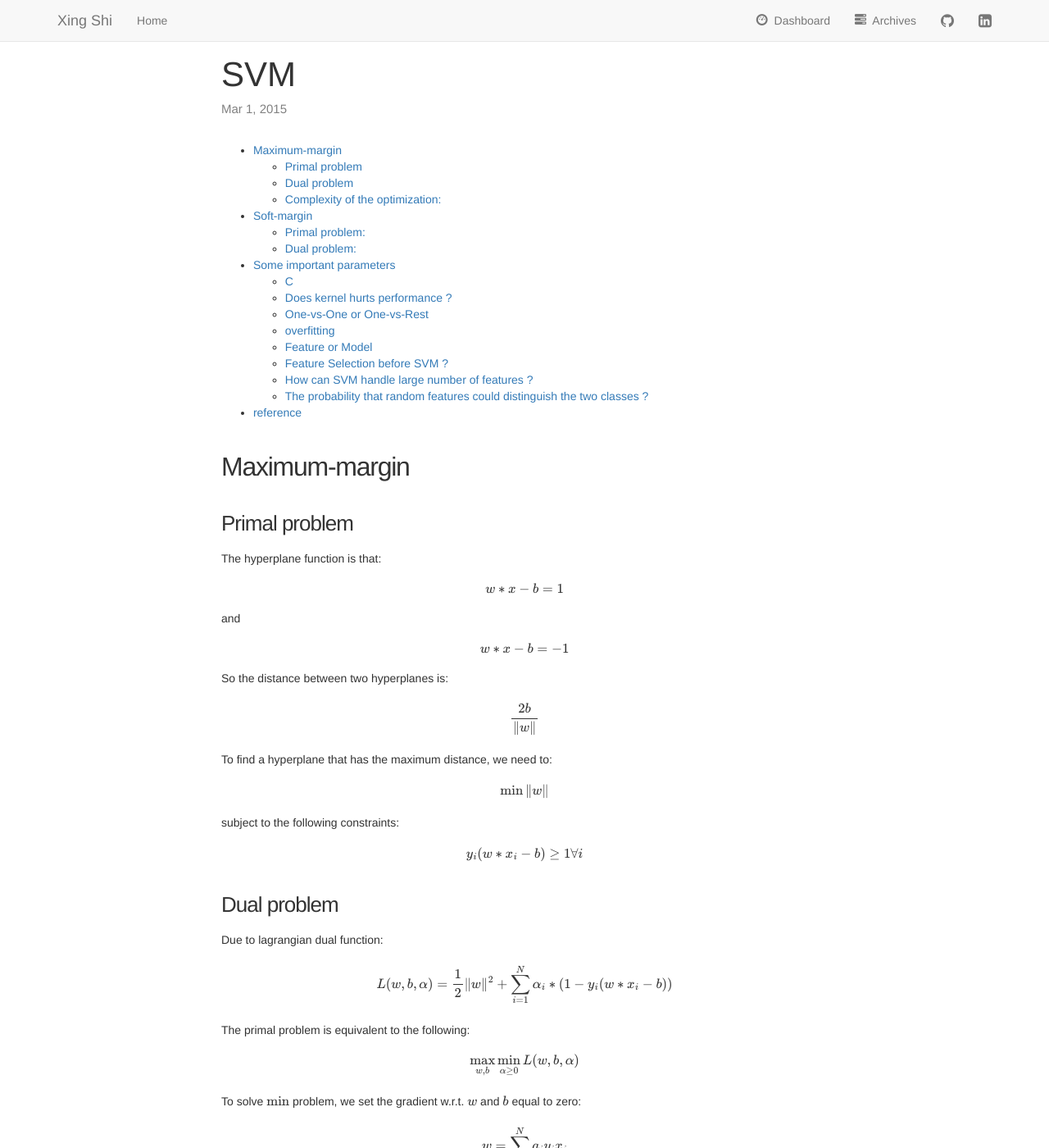
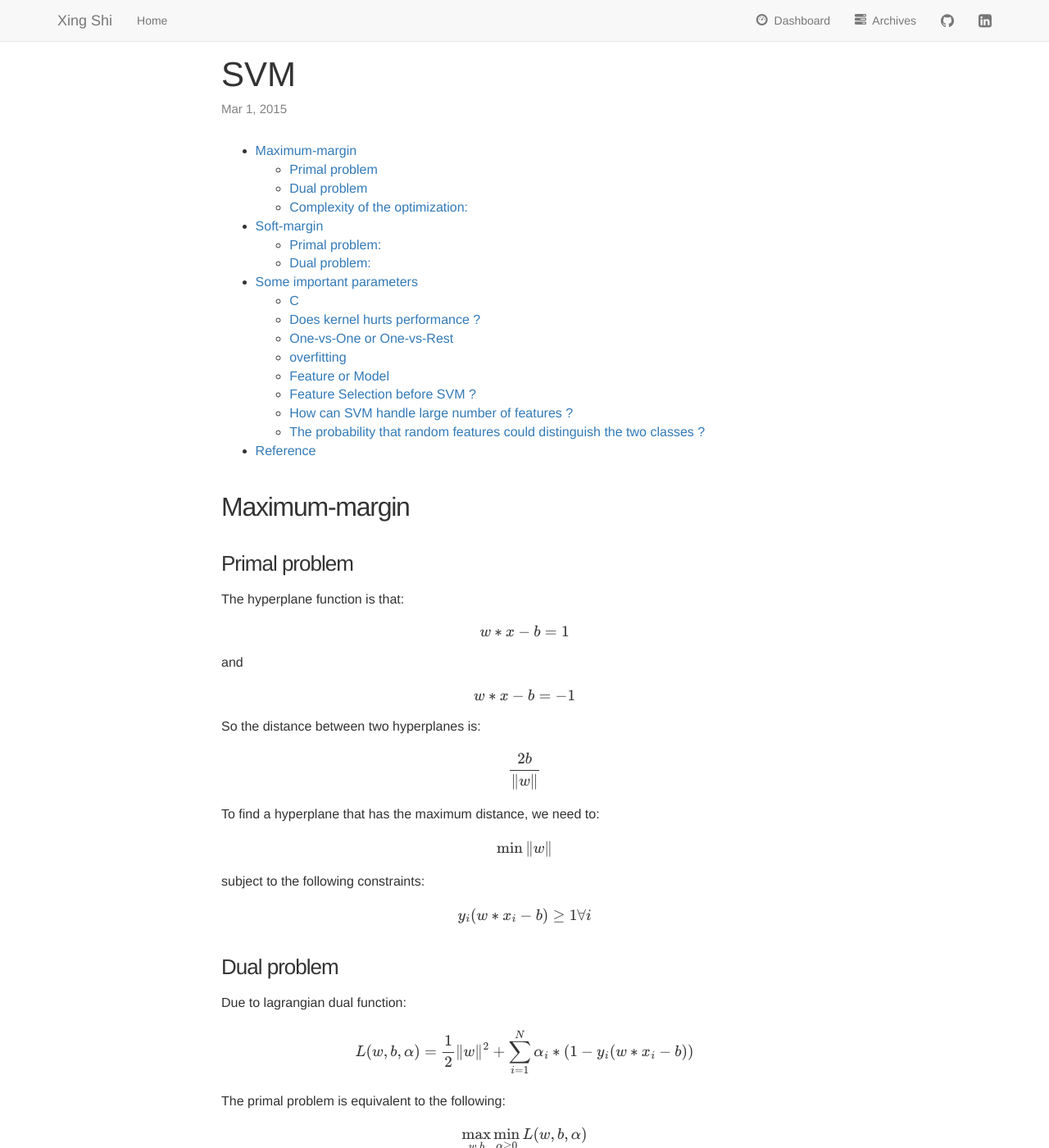
Before and after one commit to shixing/shixing.github.io, a Jekyll site: the page built from _posts/2015-03-01-SVM.md, in a window 1280 px wide and 1400 px high. Shown: the whole window at 82% size. Built offline with Jekyll 4.4.1, drawn with Linux system fonts in a browser that asks for light colours; nearby versions of some CDN libraries; formulas are drawn with MathJax 3; some of the changed text lies outside the part shown.

```diff
--- a/_posts/2015-03-01-SVM.md
+++ b/_posts/2015-03-01-SVM.md
@@ -10,7 +10,9 @@ categories: summary
 
 
 ## Maximum-margin
+
 ### Primal problem
+
 The hyperplane function is that:
 
 $$w*x - b = 1$$
@@ -73,7 +75,7 @@ However, sometimes, there is no hyperplane that can split the data. We need to t
 
 $$y_i(w*x_i - b) \ge 1 - \zeta_i \space; \forall i \space\zeta_i \ge 0$$
 
-if $$\zeta = 0$$, it means correct classified examples. If $$\zeta \gt 1$$, it means incorrectly classified examples. So $$\sum_i \zeta_i$ $ means how many examples are misclassified.
+if $$\zeta = 0$$, it means correct classified examples. If $$\zeta \gt 1$$, it means incorrectly classified examples. So $$\sum_i \zeta_i$$ means how many examples are misclassified.
 
 ### Primal problem:
 
@@ -156,7 +158,7 @@ Some remaining questions:
 
 
 
-##reference
+##Reference
 
 1. [Wikipedia Support Vector Machine][1]
 
--- a/data/css/main.css
+++ b/data/css/main.css
@@ -194,7 +194,10 @@ a:visited { color: #205caa; }
   margin-top: 5px;
 }
 
-.post-content { margin: 0 0 30px; }
+.post-content {
+margin: 0 0 30px;
+font-size:medium;
+ }
 
 .post-content > * { margin: 20px 0; }
 
```
Also changed, not shown: readme.md.
